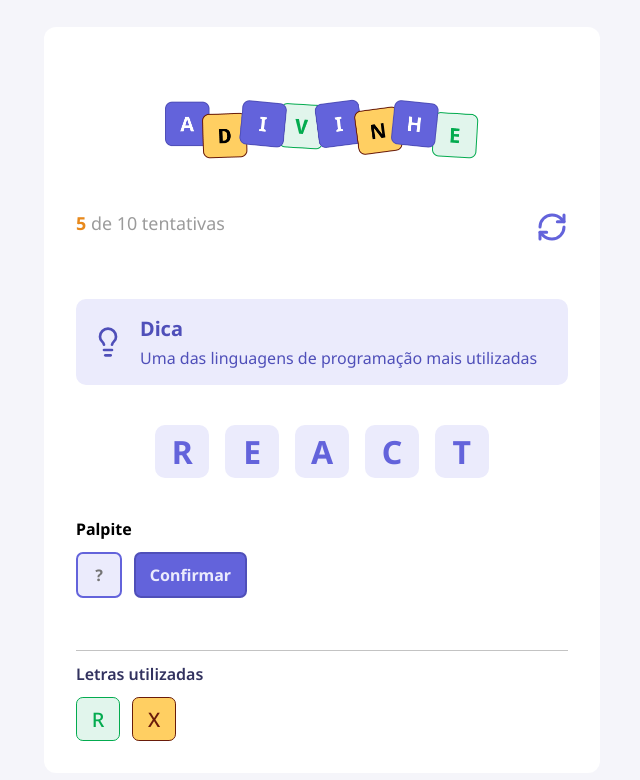
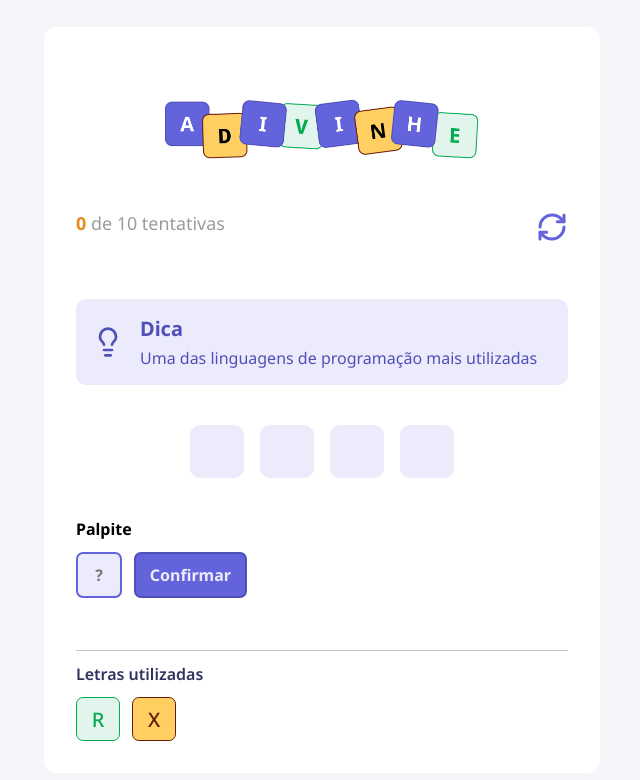
Before and after one commit to PedroJGC/guess, a React (Vite) app: page / in a window 1280 px wide. Shown: the top 780 px of the page, without its empty margins (318-958 px from the left). Built offline with nearby package versions, Linux system fonts and the light colour scheme.

Commit message:
feat: displaying letter of the word

```diff
--- a/src/App.tsx
+++ b/src/App.tsx
@@ -1,3 +1,4 @@
+import { useEffect, useState } from 'react'
 import styles from './app.module.css'
 import { Button } from './components/Button'
 import { Header } from './components/Header'
@@ -5,25 +6,46 @@
 import { Letter } from './components/Letter'
 import { LettersUsed } from './components/LettersUsed'
 import { Tip } from './components/Tip'
+import { type Challenge, WORDS } from './utils/words'
 
-function App() {
+export default function App() {
+  const [letter, setLetter] = useState('')
+  const [attempts, setAttempts] = useState(0)
+  const [challenge, setChallenge] = useState<Challenge | null>(null)
+
   function handleRestartGame() {
     alert('Reiniciar o jogo!')
+  }
+
+  function startGame() {
+    const index = Math.floor(Math.random() * WORDS.length)
+    const randomWord = WORDS[index]
+
+    setChallenge(randomWord)
+
+    setAttempts(0)
+    setLetter('')
+  }
+
+  useEffect(() => {
+    startGame()
+  }, [])
+
+  if (!challenge) {
+    return
   }
 
   return (
     <div className={styles.container}>
       <main>
-        <Header current={5} max={10} onRestart={handleRestartGame} />
+        <Header current={attempts} max={10} onRestart={handleRestartGame} />
 
         <Tip tip="Uma das linguagens de programação mais utilizadas" />
 
         <div className={styles.word}>
-          <Letter value="R" />
-          <Letter value="E" />
-          <Letter value="A" />
-          <Letter value="C" />
-          <Letter value="T" />
+          {challenge.word.split('').map(() => (
+            <Letter value="" />
+          ))}
         </div>
 
         <h4>Palpite</h4>
@@ -38,5 +60,3 @@
     </div>
   )
 }
-
-export default App
--- a/src/utils/words.ts
+++ b/src/utils/words.ts
@@ -1,10 +1,10 @@
-export type Challenges = {
+export type Challenge = {
   id: number
   word: string
   tip: string
 }
 
-export const WORDS: Challenges[] = [
+export const WORDS: Challenge[] = [
   { id: 1, word: 'CSS', tip: 'Linguagem de estilos' },
   { id: 2, word: 'REACT', tip: 'Biblioteca para criar interfaces web' },
   { id: 3, word: 'HTML', tip: 'Linguagem de marcação' },
```
